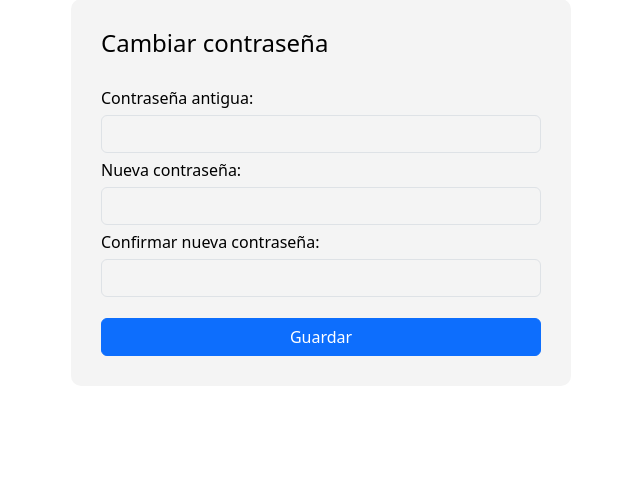
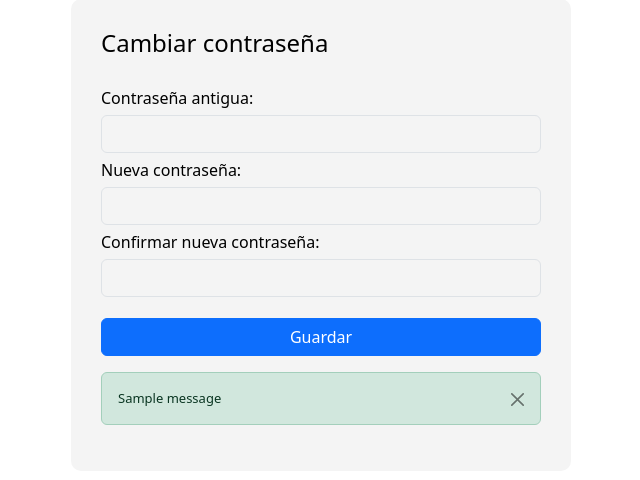
Before and after one commit to d4vidqueved0/gestion, a Django app: a page that uses panel/templates/panel/cambiar_contraseña.html in a window 1280 px wide. Shown: the part 105-585 px from the top of the page, without its empty margins (319-959 px from the left). Run offline with Django 4.2, Linux system fonts and the light colour scheme; tables that the repository leaves empty hold one stand-in row (values such as "Sample post"); one stand-in notice (Sample message) is shown.

Commit message:
diferenciaayer

```diff
--- a/GestionEmpleados/settings.py
+++ b/GestionEmpleados/settings.py
@@ -60,7 +60,11 @@ MIDDLEWARE = [
     'django.contrib.auth.middleware.AuthenticationMiddleware',
     'django.contrib.messages.middleware.MessageMiddleware',
     'django.middleware.clickjacking.XFrameOptionsMiddleware',
+    'axes.middleware.AxesMiddleware',
+
 ]
+
+
 
 ROOT_URLCONF = 'GestionEmpleados.urls'
 
@@ -136,8 +140,10 @@ USE_L10N = True
 
 USE_TZ = True
 
+from django.contrib.auth.hashers import Argon2PasswordHasher
 
 PASSWORD_HASHERS = [
+    'django.contrib.auth.hashers.Argon2PasswordHasher',
     'django.contrib.auth.hashers.BCryptSHA256PasswordHasher',
     'django.contrib.auth.hashers.PBKDF2PasswordHasher',
     'django.contrib.auth.hashers.Argon2PasswordHasher',
--- a/panel/templates/panel/cambiar_contraseña.html
+++ b/panel/templates/panel/cambiar_contraseña.html
@@ -11,5 +11,15 @@
         {{form}}
        <button class="btn btn-primary mt-3">Guardar</button>
     </form>
+</form>
+{% if messages %}
+{% for message in messages %}
+<div class="alert {{message.tags}} alert-dismissible fade show mt-3" style="font-size: 13px;" role="alert" >
+{{message}}
+    <button type="button" class="btn-close" data-bs-dismiss="alert" aria-label="Close"></button>
+  </div>
+{% endfor %}
+
+{% endif %}
 </div>
 {% endblock %}
--- a/panel/views.py
+++ b/panel/views.py
@@ -138,7 +138,8 @@ def agregar_carga_familiar(request):
                         **form.cleaned_data,
                         trabajador_fk= trabajador
                     )
-                    return render(request, 'panel/datos.html', {'pk': request.user.trabajador.persona_fk.pk})
+                    messages.success(request, 'Se agrego correctamente la carga familiar')
+                return redirect('panel:datos', pk=request.user.trabajador.persona_fk.pk)
             else:
                 return render(request, 'registro/formulario_carga_familiar.html', {'form': form})
 
@@ -189,10 +190,10 @@ def cambiar_contraseña(request):
         if form.is_valid():
             user = form.save()
             update_session_auth_hash(request, user)
-            messages.success(request, 'La contraseña se cambió correctamente.')
+            messages.success(request, 'La contraseña se cambió correctamente')
             return redirect('panel:panel')
         else:
-            messages.error(request, 'Por favor corrige los errores a continuación.')
+            messages.error(request, 'Por favor corrija los errores')
     else:
         form = FormularioContraseña(request.user)
     return render(request, 'panel/cambiar_contraseña.html', {'form': form})
```
